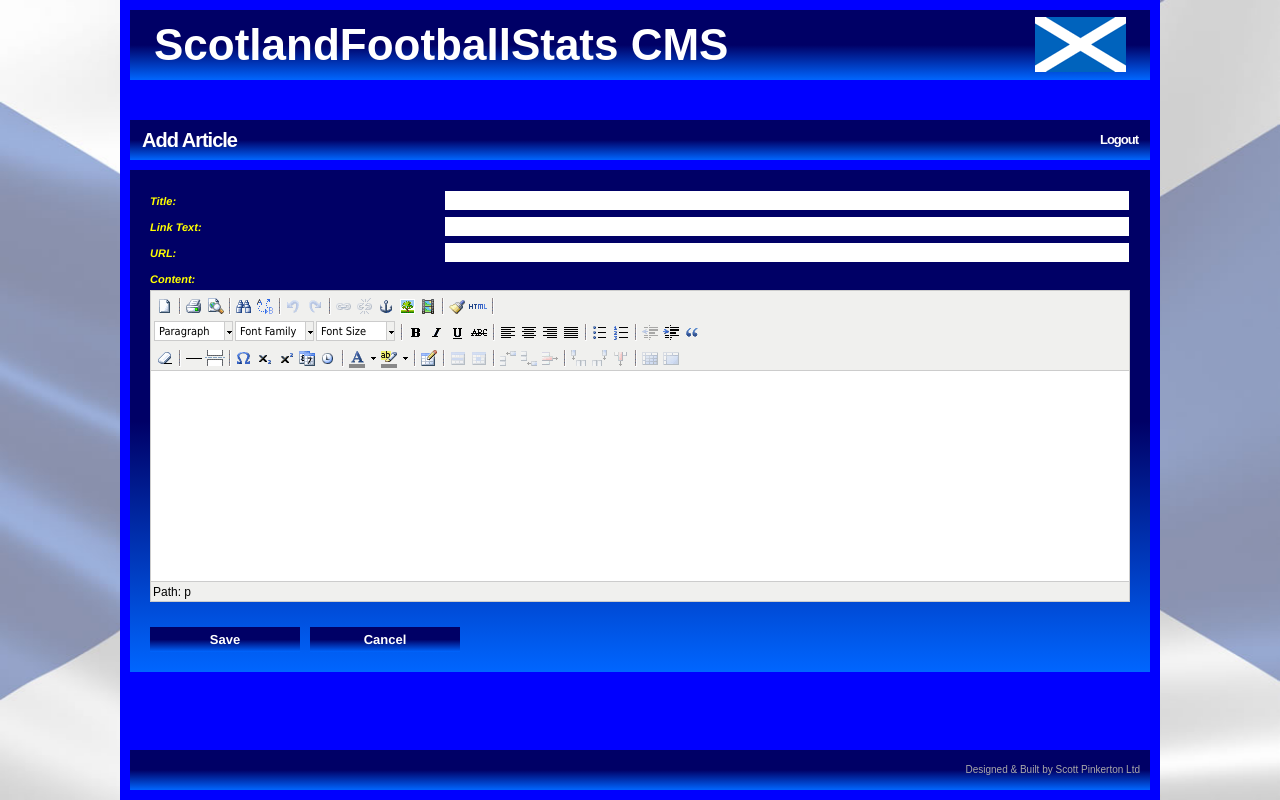
After one commit to ascottp81/ScotlandFootballStats4.0, a Laravel app: template resources/views/admin/articles/details.blade.php in a window 1280 px wide. The commit adds this page. Run offline with Laravel 8, Linux system fonts and the light colour scheme; the template is opened without the code that fills it, so the values that code supplies are empty; settings files or empty folders that the repository lacks are supplied; some libraries are stand-ins or nearby versions.

Commit message:
Added Articles to CMS

```diff
--- /dev/null
+++ b/public/js/article_tiny_mce_config.js
@@ -0,0 +1,18 @@
+tinyMCE.init({
+
+    // General options
+    mode : "textareas",
+    theme : "advanced",
+
+    plugins : "safari,tabfocus,print,preview,searchreplace,media,pagebreak,insertdatetime,table",
+
+    // Theme options
+    theme_advanced_buttons1 : "newdocument,|,print,preview,|,search,replace,|,undo,redo,|,link,unlink,anchor,image,media,|,cleanup,code,|",
+    theme_advanced_buttons2 : "formatselect,fontselect,fontsizeselect,|,bold,italic,underline,strikethrough,|,justifyleft,justifycenter,justifyright,justifyfull,|,bullist,numlist,|,outdent,indent,blockquote",
+    theme_advanced_buttons3 : "removeformat,|,hr,pagebreak,|,charmap,sub,sup,insertdate,inserttime,|,forecolor,backcolor,|,tablecontrols",
+    theme_advanced_toolbar_location : "top",
+    theme_advanced_toolbar_align : "left",
+    theme_advanced_statusbar_location : "bottom"
+
+
+});
--- a/public/js/cms.js
+++ b/public/js/cms.js
@@ -222,8 +222,16 @@ function orderTable(order) {
 
 /* =============================== News ===================================== */
 
-function deleteArticle(id) {
+function deleteNewsArticle(id) {
 	if (confirm("Are you sure that you want to delete this article?")) {
 		location.href = "/admin/news/delete/" + id;
 	}
 }
+
+/* =============================== Articles ===================================== */
+
+function deleteArticle(id) {
+    if (confirm("Are you sure that you want to delete this article?")) {
+        location.href = "/admin/articles/delete/" + id;
+    }
+}
--- /dev/null
+++ b/resources/views/admin/articles/details.blade.php
@@ -0,0 +1,47 @@
+@extends('admin.app')
+
+@section('head')
+<script type="text/javascript" src="/js/tiny_mce/tiny_mce.js"></script>
+<script type="text/javascript" src="/js/article_tiny_mce_config.js"></script>
+@endsection
+
+@section('content')
+    <h1 class="fullTitleBar">{{ ($article)? 'Edit' : 'Add' }} Article<div class="breadcrumb"><a href="/logout">Logout</a></div></h1>
+    <div class="addContent">
+    	<form class="form-horizontal" role="form" method="POST" action="{{ url('/admin/articles/') }}">
+		{{ csrf_field() }}
+        <input type="hidden" name="itemid" id="itemid" value="{{ $id }}">
+        <div>
+            <div class="inputRow">
+                <div class="inputHead">Title: </div>
+                <div class="input">
+                    <input type="text" id="title" value="{{ old('title') ?? $article->title ?? '' }}" name="title" />
+                    <span class="errorMsg">{{ $errors->first('title') }}</span>
+                </div>
+            </div>
+            <div class="inputRow">
+                <div class="inputHead">Link Text: </div>
+                <div class="input">
+                    <input type="text" id="link_text" value="{{ old('link_text') ?? $article->link_text ?? '' }}" name="link_text" />
+                    <span class="errorMsg">{{ $errors->first('link_text') }}</span>
+                </div>
+            </div>
+            <div class="inputRow">
+                <div class="inputHead">URL: </div>
+                <div class="input">
+                    <input type="text" id="url" value="{{ old('url') ?? $article->url ?? '' }}" name="url" />
+                    <span class="errorMsg">{{ $errors->first('url') }}</span>
+                </div>
+            </div>
+            <div class="inputRow">
+                <div class="inputHead">Content: </div>
+            </div>
+            <div class="inputRow">
+                <textarea class="mceEditor" id="content" name="content" style="width:100%;height:300px;">{{ old('content') ?? $article->content ?? '' }}</textarea>
+                <span class="errorMsg">{{ $errors->first('content') }}</span>
+            </div>
+            <div class="submitRow"><button class="addLink">Save</button> <a class="addLink" href="/admin/articles">Cancel</a></div>
+        </div>
+        </form>
+    </div>
+@endsection
--- a/resources/views/admin/news/index.blade.php
+++ b/resources/views/admin/news/index.blade.php
@@ -20,7 +20,7 @@
                     <td>{{ $article->title }}</td>
                     <td>{{ $article->type }}</td>
                     <td><a href="/admin/news/article/{{ $article->id }}">Edit</a></td>
-                    <td><a href="javascript:deleteArticle({{ $article->id }})">Delete</a></td>
+                    <td><a href="javascript:deleteNewsArticle({{ $article->id }})">Delete</a></td>
                 </tr>
                 @endforeach
             </tbody>
--- a/routes/web.php
+++ b/routes/web.php
@@ -151,6 +151,12 @@ if (config('app.admin')) {
 
             Route::get('/videos/{id?}', 'Admin\VideoController@index');
             Route::post('/video', 'Admin\VideoController@update');
+
+
+            Route::get('/articles', 'Admin\ArticleController@index');
+            Route::get('/articles/details/{id?}', 'Admin\ArticleController@details');
+            Route::post('/articles', 'Admin\ArticleController@update');
+            Route::get('/articles/delete/{id}', 'Admin\ArticleController@delete');
         });
 
         Route::get('/logout', 'Auth\LoginController@logout');
```
Also changed, not shown: app/Http/Controllers/Admin/ArticleController.php (added, +101 -0 lines), resources/views/admin/articles/index.blade.php (added, +25 -0 lines).
